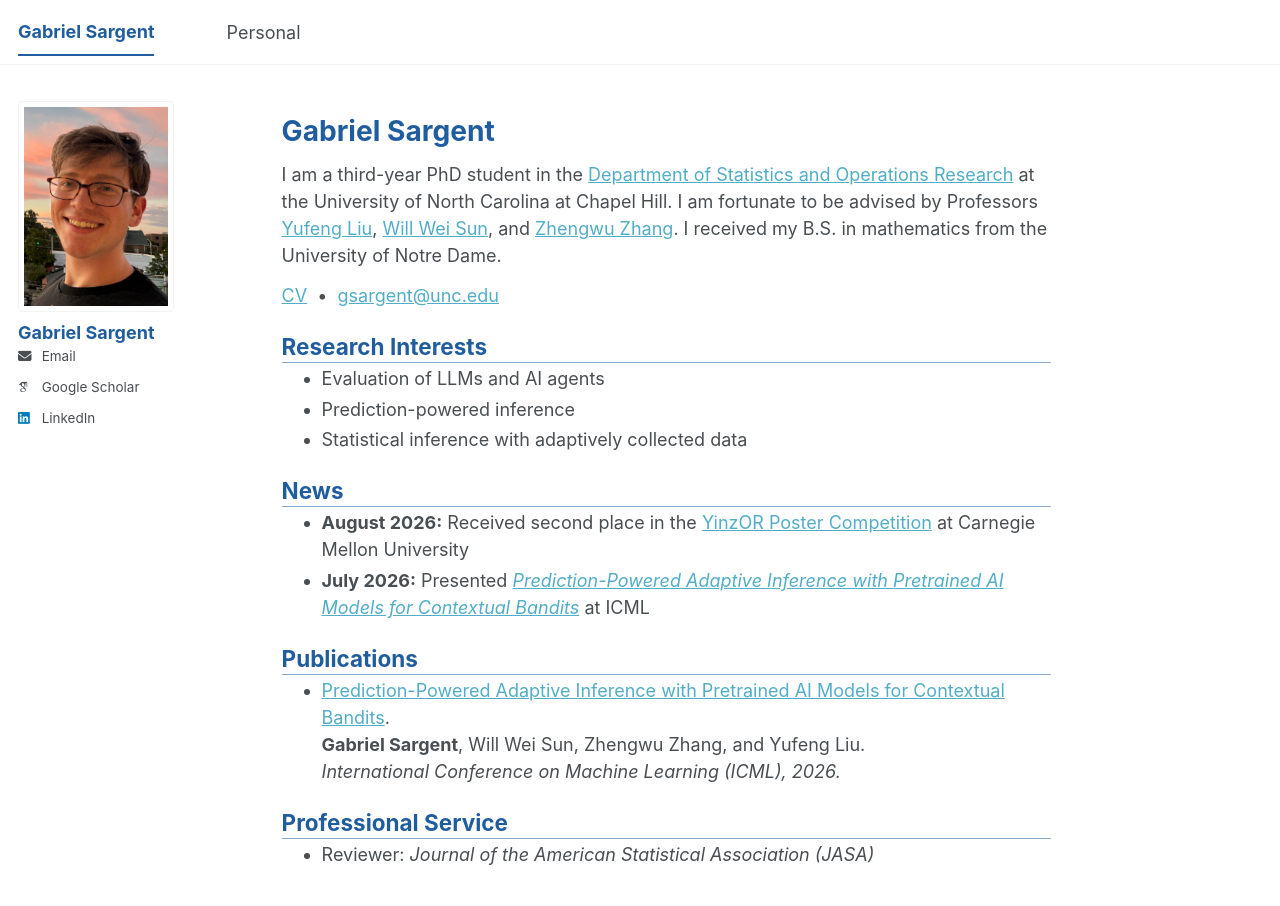
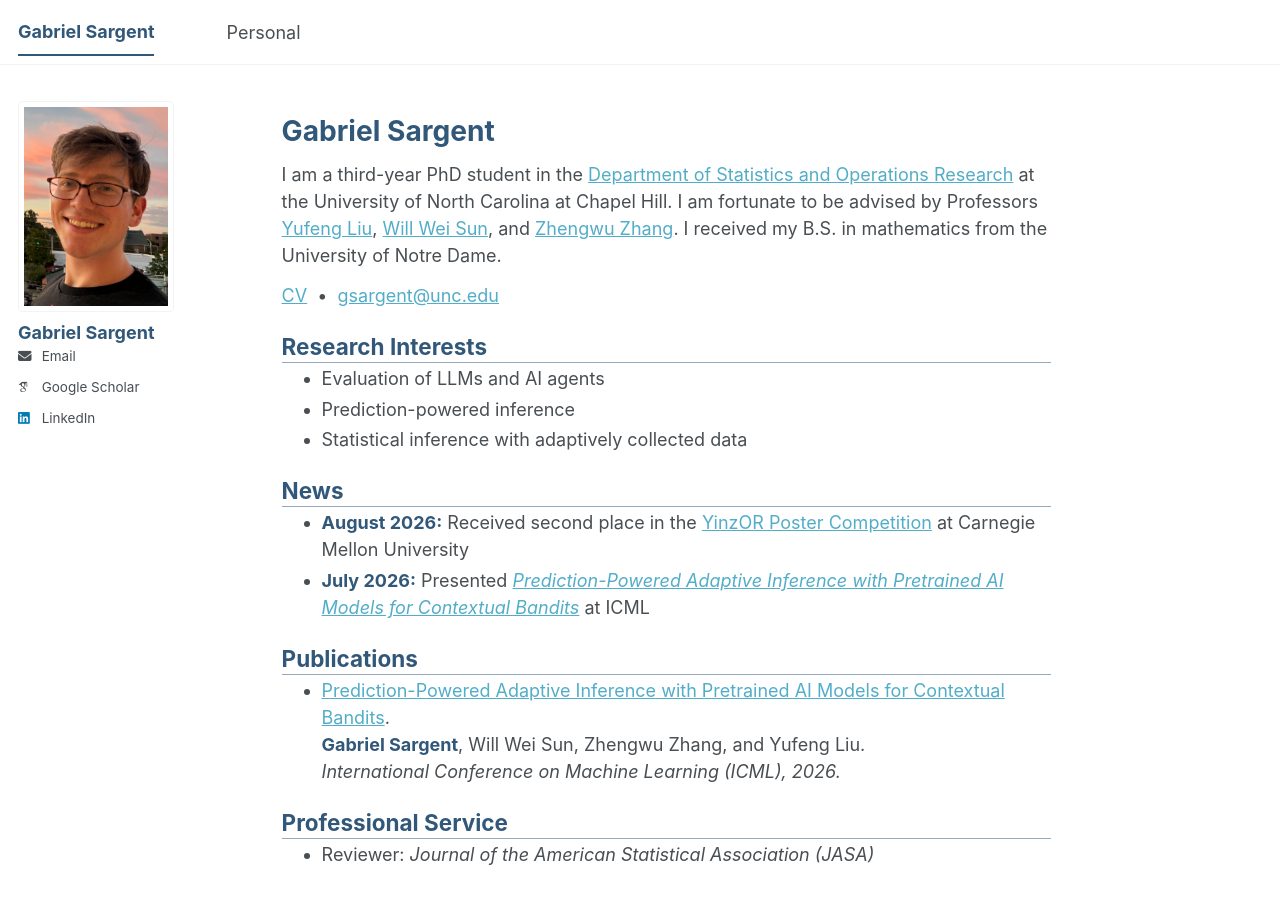
Before and after one commit to GabrielSargent/GabrielSargent.github.io, a Jekyll site: the page built from _pages/about.md, in a window 1280 px wide. Built offline with Jekyll 4.4.1, drawn with Linux system fonts in a browser that asks for light colours; some web fonts are replaced; a script bundle is joined from its source files by our own code; library files that are not in the unit come from our copies.

Commit message:
Refine academic blue for names, headings and emphasis

```diff
--- a/_includes/head/custom.html
+++ b/_includes/head/custom.html
@@ -22,19 +22,22 @@
   .masthead__menu-item--lg.selected a,
   .masthead__menu-item--lg.selected a:hover,
   .sidebar .author__name {
-    color: #205d9e;
+    color: #315779;
   }
   .masthead__menu-item--lg.selected a,
   .masthead__menu-item--lg.selected a:hover {
-    border-bottom-color: #205d9e;
+    border-bottom-color: #315779;
   }
-  .page__content h1 { margin-top: 0; margin-bottom: 0.45em; color: #205d9e; }
+  .page__content strong, .page__content b,
+  .page__content h3, .page__content h4,
+  .page__content h5, .page__content h6 { color: #315779; }
+  .page__content h1 { margin-top: 0; margin-bottom: 0.45em; color: #315779; }
   .page__content h2 {
     margin-top: 1.05em;
     margin-bottom: 0.12em;
     padding-bottom: 0.08em;
-    color: #205d9e;
-    border-bottom: 1px solid #8daac8;
+    color: #315779;
+    border-bottom: 1px solid #94aabf;
   }
   .page__content h2 + ul,
   .page__content h2 + ol { margin-top: 0; }
```
